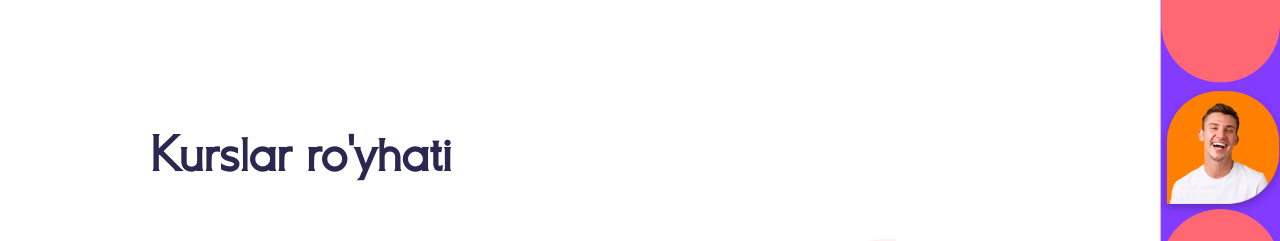
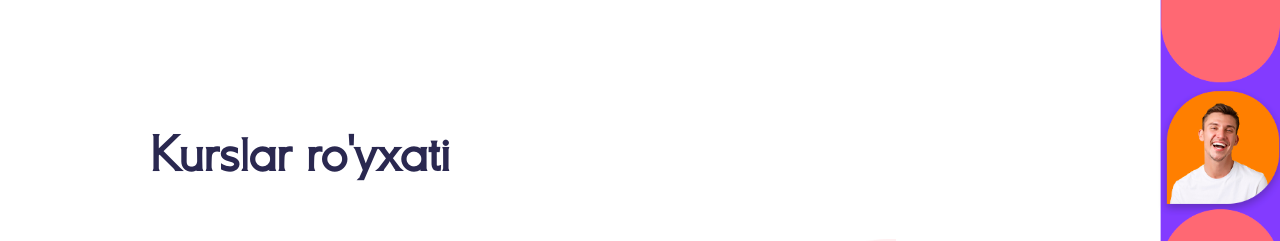
Before and after one commit to xurshedergashboyev/video-lessons, a React (Create React App) app: page / in a window 1280 px wide. Shown: the part 3300-3541 px from the top of the page. Built offline with nearby package versions, Linux system fonts and the light colour scheme.

Commit message:
finished

```diff
--- a/src/components/CoursesCategory/index.jsx
+++ b/src/components/CoursesCategory/index.jsx
@@ -81,7 +81,7 @@ const CoursesCategory = () => {
     return (
         <CoursesList>
             <CoursesListHeading>
-                Kurslar ro'yhati
+                Kurslar ro'yxati
             </CoursesListHeading>
             {courses.map((item, index) =>
                 <CourseItemCategory img={item.img} open={opened} setOpen={setOpened} name={item.name}
--- a/src/components/Sidebar/style.js
+++ b/src/components/Sidebar/style.js
@@ -53,8 +53,8 @@ export const Attr = styled.a `
 
 export const CloseIcon = styled.img`
   margin-top: 20px;
-  width: 30px;
-  height: 30px;
+  width: 100%;
+  height: 100%;
   margin-right: 50px;
   @media screen and (max-width: 700px) {
     margin-top: 10px;
@@ -64,6 +64,8 @@ export const CloseIcon = styled.img`
 
 export const CloseIconContainer = styled.div `
   cursor: pointer;
+  height: 30px;
+  width: 30px;
 `;
 
 export const NavbarPhoneButton = styled.button`
--- a/src/containers/CoursesList/index.jsx
+++ b/src/containers/CoursesList/index.jsx
@@ -2,7 +2,7 @@ import {Wrapper, FirstCircle, SecondCircle, ThirdCircle} from "./style";
 import OurCourses from "../../components/OurCourses";
 import CoursesCategory from "../../components/CoursesCategory";
 import {RightLongImage} from "../../components/OurCourses/style";
-import rightImage from '../../assets/images/rasm.png';
+import rightImage from '../../assets/images/w.png';
 import rightImageRes from '../../assets/images/w-.png';
 import FormSection from "../../components/FormSection";
 // hook
```
Also changed, not shown: src/assets/images/w.png (added), 1 other file (tests, documents, lock files or other folders).
